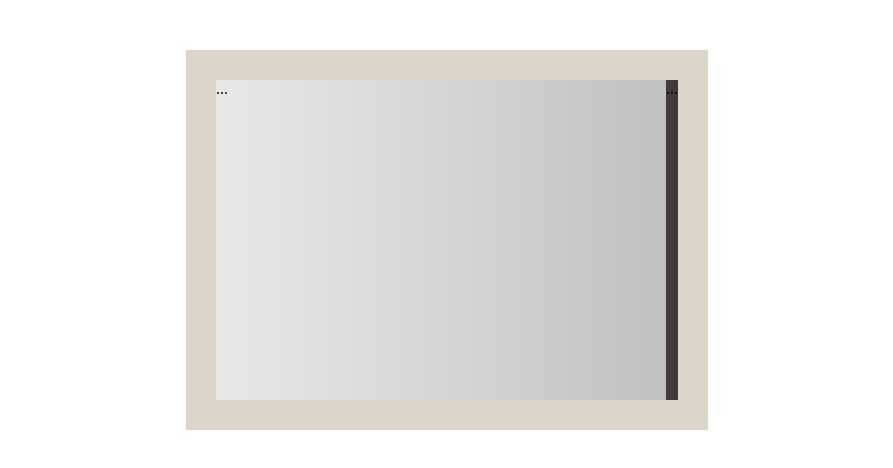
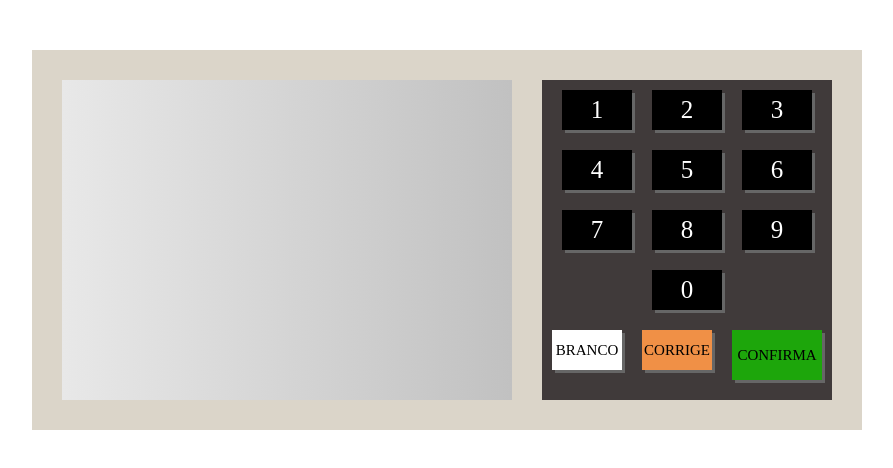
Before and after one commit to jesseprogran/urna-eletronica, a plain HTML site: page index.html in a window 1280 px wide. Shown: the whole page, without its empty margins (193-1086 px from the left). Drawn offline with Linux system fonts and the light colour scheme.

Commit message:
atualizando html e css

```diff
--- a/css/style.css
+++ b/css/style.css
@@ -24,5 +24,45 @@ body {
 }
 
 .teclado {
+  margin-left: 30px;
   background-color: #403A3a;
 }
+
+.teclado-linha {
+  display: flex;
+  justify-content: center;
+}
+
+.teclado-botao {
+  width: 70px;
+  height: 40px;
+  background-color: #000;
+  color: #fff;
+  font-size: 25px;
+  display: flex;
+  align-items: center;
+  justify-content: center;
+  margin: 10px;
+  cursor: pointer;
+  box-shadow: 3px 3px 0px #666;
+}
+
+.botao-branco {
+  background-color: #fff;
+  color: #000;
+  font-size: 15px;
+}
+
+.botao-corrige {
+  background-color: #f09046;
+  color: #000;
+  font-size: 15px;
+}
+
+.botao-confirma {
+  background-color: #1da60b;
+  color: #000;
+  font-size: 15px;
+  width: 90px;
+  height: 50px;
+}
--- a/index.html
+++ b/index.html
@@ -1,24 +1,45 @@
 <!DOCTYPE html>
 <html lang="pt-br">
   <head>
-  <meta charset="UTF-8">
-  <meta name="viewport" content="width=device-width, initial-scale=1.0">
-  <link rel="stylesheet" href="css/style.css">
+    <meta charset="UTF-8" />
+    <meta name="viewport" content="width=device-width, initial-scale=1.0" />
+    <link rel="stylesheet" href="css/style.css" />
     <title>Urna Eletrônica</title>
   </head>
   <body>
+    <div class="urna">
+      <div class="tela"></div>
 
-  <div class="urna">
-    <div class="tela">
-      ...
+      <div class="teclado">
+        <div class="teclado-linha">
+          <div class="teclado-botao">1</div>
+          <div class="teclado-botao">2</div>
+          <div class="teclado-botao">3</div>
         </div>
 
-    <div class="teclado">
-      ...
+        <div class="teclado-linha">
+          <div class="teclado-botao">4</div>
+          <div class="teclado-botao">5</div>
+          <div class="teclado-botao">6</div>
+        </div>
+
+        <div class="teclado-linha">
+          <div class="teclado-botao">7</div>
+          <div class="teclado-botao">8</div>
+          <div class="teclado-botao">9</div>
+        </div>
+
+        <div class="teclado-linha">
+          <div class="teclado-botao">0</div>
+        </div>
+
+        <div class="teclado-linha">
+          <div class="teclado-botao botao-branco">BRANCO</div>
+          <div class="teclado-botao botao-corrige">CORRIGE</div>
+          <div class="teclado-botao botao-confirma">CONFIRMA</div>
         </div>
       </div>
-
-
+    </div>
 
     <script src="script/script.js"></script>
   </body>
```
Lines whose indentation alone changed are shown as unchanged.
